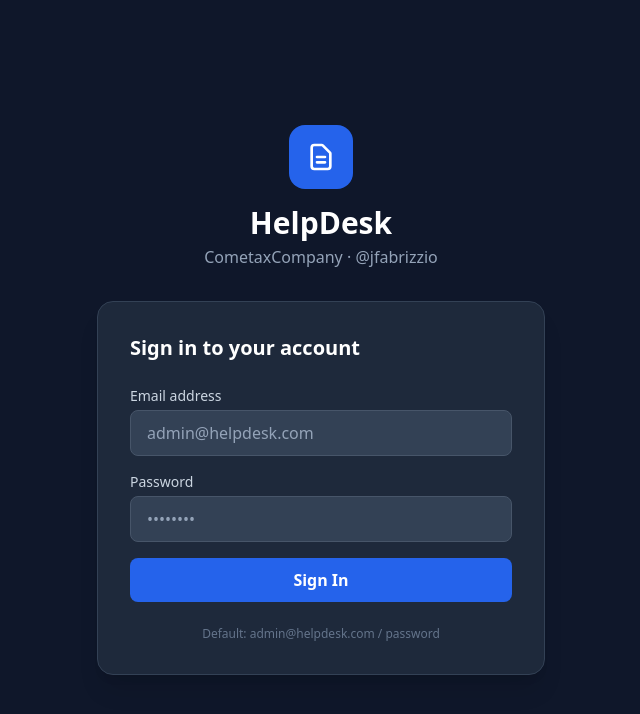
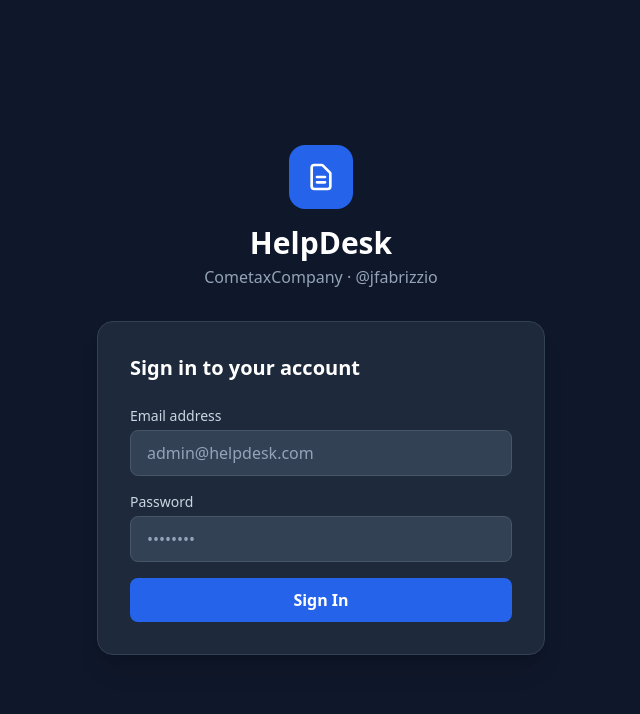
Before and after one commit to JFabrizzio5/DeepWork-JfabrizzioOrganizador, a PHP site: page /login in a window 1280 px wide. Shown: the top 714 px of the page, without its empty margins (319-959 px from the left). Run offline with PHP 8.4, Linux system fonts and the light colour scheme; some libraries are stand-ins or nearby versions.

Commit message:
security: remove default credentials hint from login page
Agent-Logs-Url: https://github.com/JFabrizzio5/DeepWork-JfabrizzioOrganizador/sessions/676ed152-5792-452a-8c54-b51c2c52afb0

Co-authored-by: JFabrizzio5 <115313375+JFabrizzio5@users.noreply.github.com>

```diff
--- a/views/auth/login.php
+++ b/views/auth/login.php
@@ -49,9 +49,7 @@
                 </button>
             </form>
 
-            <p class="text-center text-slate-500 text-xs mt-6">
-                Default: admin@helpdesk.com / password
-            </p>
+
         </div>
     </div>
 </body>
```
